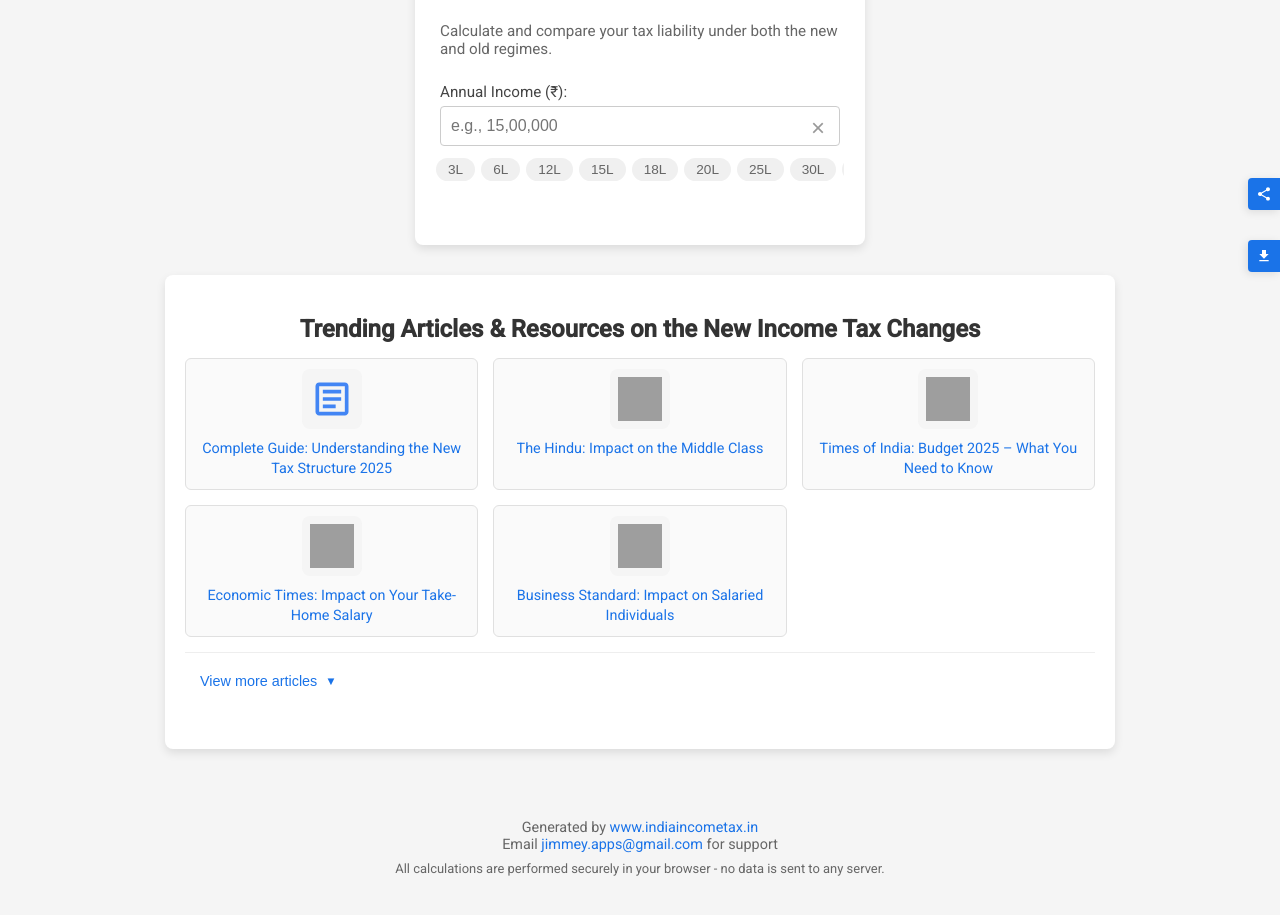
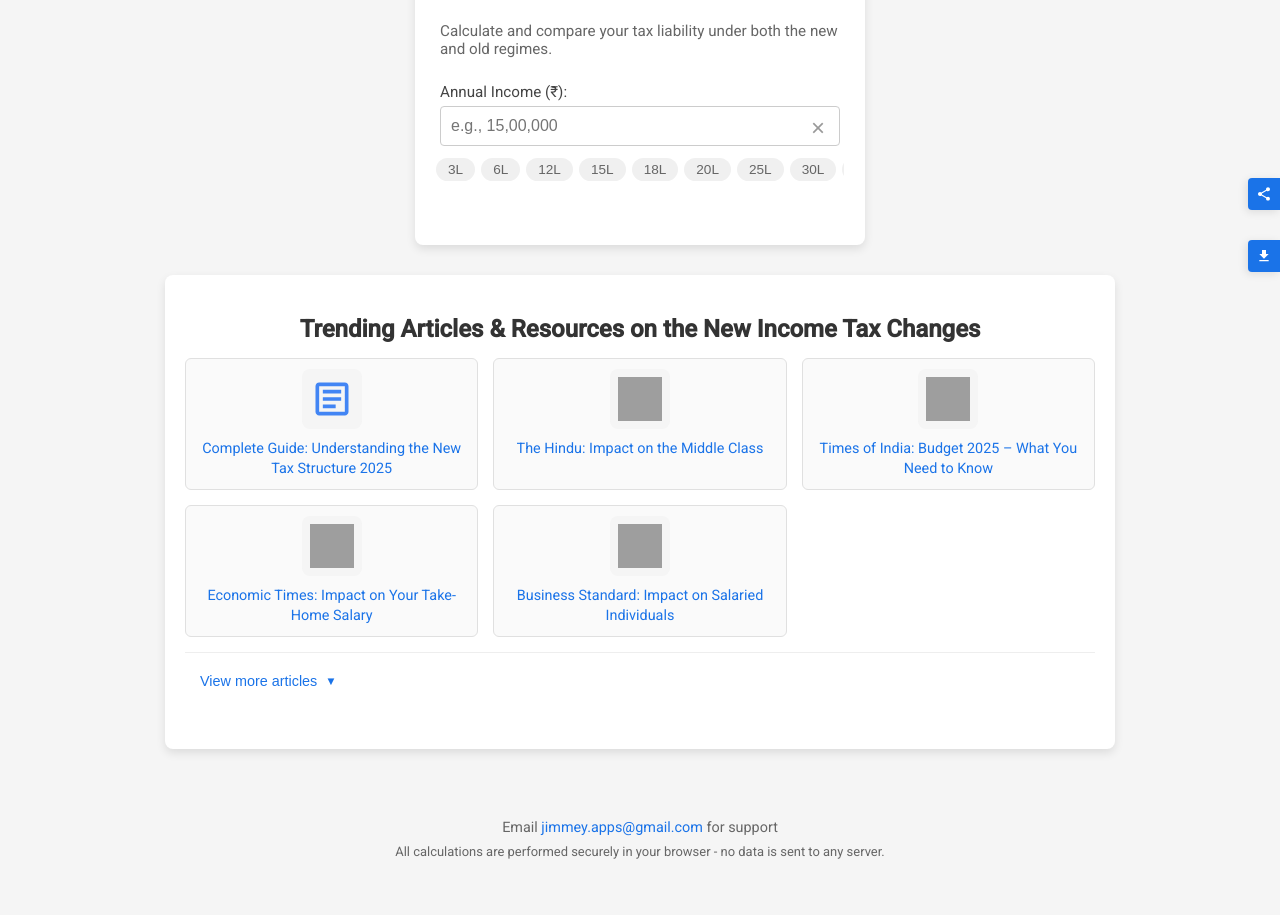
Before and after one commit to j1me/incometax2025, a plain HTML site: page index.html in a window 1280 px wide. Shown: the part 165-1080 px from the top of the page. Drawn offline with nearby package versions, Linux system fonts and the light colour scheme; grey boxes are pictures that could not be loaded.

Commit message:
Remove 'Generated by' line from footer

```diff
--- a/index.html
+++ b/index.html
@@ -1047,8 +1047,6 @@
 
   <!-- Add Footer -->
   <div class="footer">
-    Generated by <a href="https://www.indiaincometax.in" target="_blank">www.indiaincometax.in</a>
-    <br>
     Email <a href="mailto:jimmey.apps@gmail.com">jimmey.apps@gmail.com</a> for support
     <br>
     <span style="color: #666; font-size: 0.9em; margin-top: 8px; display: block;">All calculations are performed securely in your browser - no data is sent to any server.</span>
```
